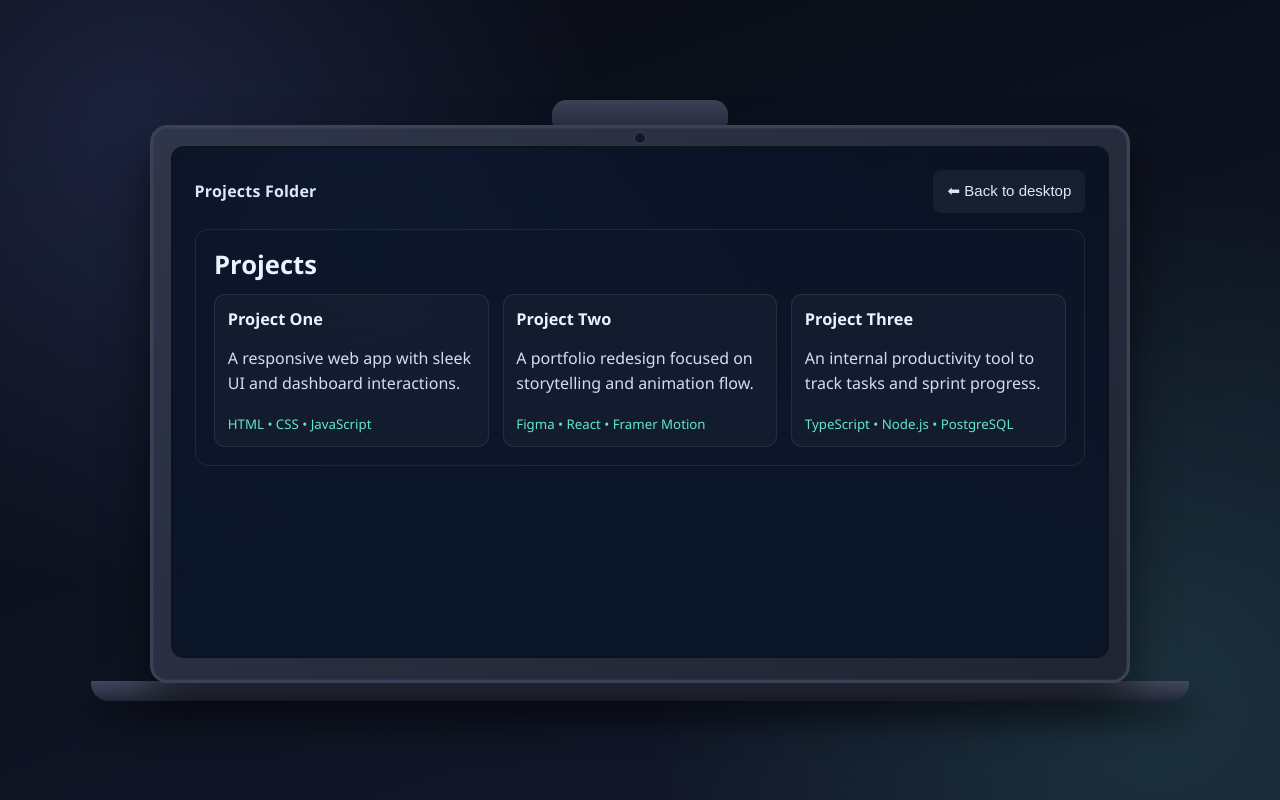
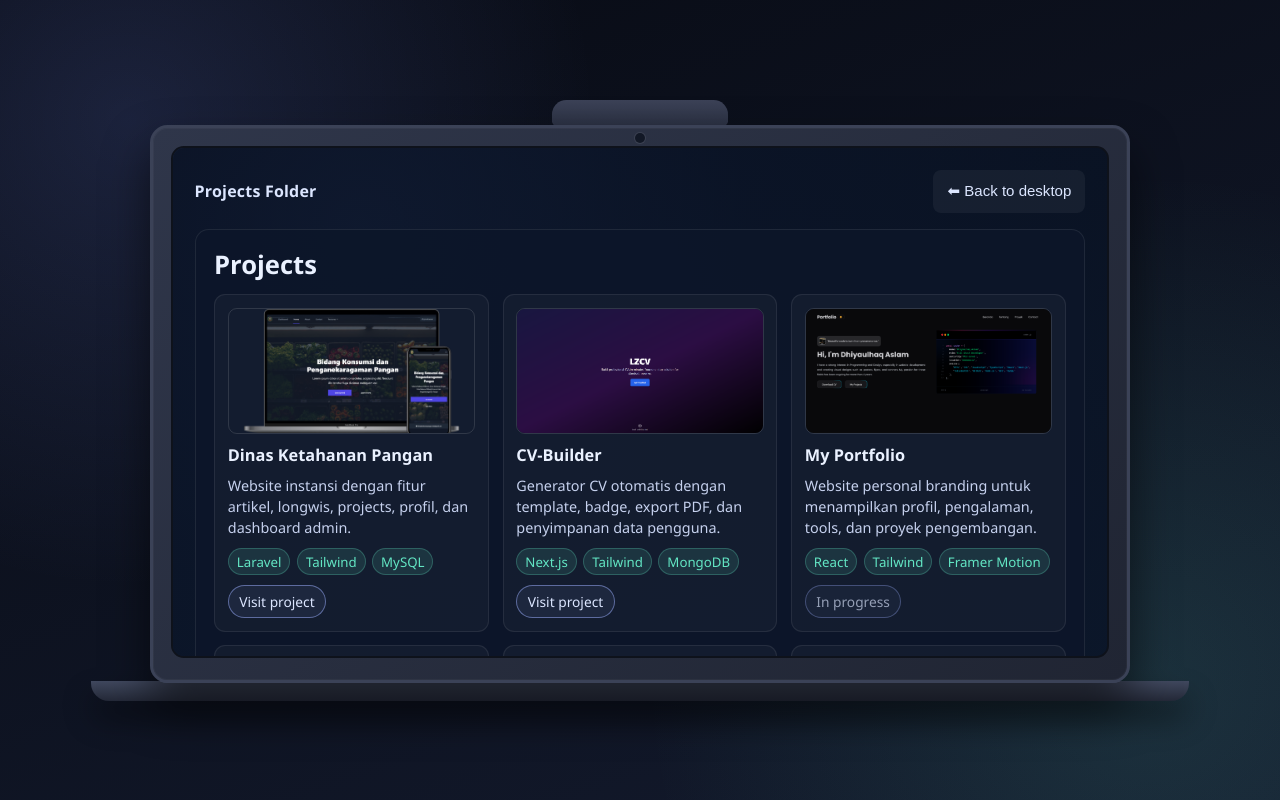
Before and after one commit to dhiyaulhaqaslam/Lz-porto, a plain HTML site: page index.html in a window 1280 px wide. Both pictures are taken after a click on the button "Projects". Drawn offline with Linux system fonts and the light colour scheme.

Commit message:
add: My Projects

```diff
--- a/index.html
+++ b/index.html
@@ -300,21 +300,86 @@
                   <h1>Projects</h1>
                   <div class="project-grid">
                     <article class="project-card">
-                      <h2>Project One</h2>
-                      <p>A responsive web app with sleek UI and dashboard interactions.</p>
-                      <span>HTML • CSS • JavaScript</span>
+                      <img src="assets/project-dkp.png" alt="Dinas Ketahanan Pangan project cover" loading="lazy" />
+                      <h2>Dinas Ketahanan Pangan</h2>
+                      <p>Website instansi dengan fitur artikel, longwis, projects, profil, dan dashboard admin.</p>
+                      <div class="project-tags">
+                        <span>Laravel</span>
+                        <span>Tailwind</span>
+                        <span>MySQL</span>
+                      </div>
+                      <a class="project-link" href="https://dkpmakassar.com/welcome" target="_blank" rel="noreferrer">Visit project</a>
                     </article>
 
                     <article class="project-card">
-                      <h2>Project Two</h2>
-                      <p>A portfolio redesign focused on storytelling and animation flow.</p>
-                      <span>Figma • React • Framer Motion</span>
+                      <img src="assets/cv-builder.png" alt="CV-Builder project cover" loading="lazy" />
+                      <h2>CV-Builder</h2>
+                      <p>Generator CV otomatis dengan template, badge, export PDF, dan penyimpanan data pengguna.</p>
+                      <div class="project-tags">
+                        <span>Next.js</span>
+                        <span>Tailwind</span>
+                        <span>MongoDB</span>
+                      </div>
+                      <a class="project-link" href="https://cv-builder-two-zeta.vercel.app/" target="_blank" rel="noreferrer">Visit project</a>
                     </article>
 
                     <article class="project-card">
-                      <h2>Project Three</h2>
-                      <p>An internal productivity tool to track tasks and sprint progress.</p>
-                      <span>TypeScript • Node.js • PostgreSQL</span>
+                      <img src="assets/porto.png" alt="My Portfolio project cover" loading="lazy" />
+                      <h2>My Portfolio</h2>
+                      <p>Website personal branding untuk menampilkan profil, pengalaman, tools, dan proyek pengembangan.</p>
+                      <div class="project-tags">
+                        <span>React</span>
+                        <span>Tailwind</span>
+                        <span>Framer Motion</span>
+                      </div>
+                      <a class="project-link" href="#" aria-disabled="true">In progress</a>
+                    </article>
+
+                    <article class="project-card">
+                      <img src="assets/Legacy.png" alt="Legacy project cover" loading="lazy" />
+                      <h2>Legacy</h2>
+                      <p>Platform layanan pembuatan website dengan fitur service management dan order management.</p>
+                      <div class="project-tags">
+                        <span>Laravel</span>
+                        <span>React</span>
+                        <span>Tailwind</span>
+                      </div>
+                      <a class="project-link" href="#" aria-disabled="true">In progress</a>
+                    </article>
+
+                    <article class="project-card">
+                      <img src="assets/zimagine.png" alt="Zimagine project cover" loading="lazy" />
+                      <h2>Zimagine</h2>
+                      <p>Web game interaktif dengan mode classic dan custom untuk menyusun serta menilai item pilihan.</p>
+                      <div class="project-tags">
+                        <span>React</span>
+                        <span>Tailwind</span>
+                        <span>Framer Motion</span>
+                      </div>
+                      <a class="project-link" href="https://zimagine.vercel.app/" target="_blank" rel="noreferrer">Visit project</a>
+                    </article>
+
+                    <article class="project-card">
+                      <img src="assets/zcramble.png" alt="Zcramble project cover" loading="lazy" />
+                      <h2>Zcramble</h2>
+                      <p>Game kata acak dengan mode solo dan ranked untuk tantangan kompetitif antar player.</p>
+                      <div class="project-tags">
+                        <span>React</span>
+                        <span>Tailwind</span>
+                        <span>MongoDB</span>
+                      </div>
+                      <a class="project-link" href="https://zcramble.vercel.app/" target="_blank" rel="noreferrer">Visit project</a>
+                    </article>
+
+                    <article class="project-card">
+                      <img src="assets/project-dkp2.png" alt="Guezz project cover" loading="lazy" />
+                      <h2>Guezz</h2>
+                      <p>Mini web game tebak kata berbasis browser dengan gameplay cepat dan ringan.</p>
+                      <div class="project-tags">
+                        <span>JavaScript</span>
+                        <span>CSS</span>
+                      </div>
+                      <a class="project-link" href="https://guezz.vercel.app/" target="_blank" rel="noreferrer">Visit project</a>
                     </article>
                   </div>
                 </article>
--- a/styles.css
+++ b/styles.css
@@ -475,7 +475,7 @@ body {
 
 .project-grid {
    display: grid;
-   grid-template-columns: repeat(auto-fit, minmax(180px, 1fr));
+   grid-template-columns: repeat(auto-fit, minmax(220px, 1fr));
    gap: 0.85rem;
 }
 
@@ -484,16 +484,67 @@ body {
    padding: 0.8rem;
    border: 1px solid rgba(255, 255, 255, 0.08);
    background: rgba(255, 255, 255, 0.03);
+   display: flex;
+   flex-direction: column;
+   gap: 0.62rem;
+}
+
+.project-card img {
+   width: 100%;
+   height: 126px;
+   object-fit: cover;
+   object-position: center;
+   border-radius: 0.55rem;
+   border: 1px solid rgba(255, 255, 255, 0.12);
 }
 
 .project-card h2 {
-   margin: 0 0 0.4rem;
+   margin: 0;
    font-size: 1.02rem;
 }
 
-.project-card span {
+.project-card p {
+   margin: 0;
+   color: #c6d1ee;
+   font-size: 0.9rem;
+   line-height: 1.45;
+}
+
+.project-tags {
+   display: flex;
+   flex-wrap: wrap;
+   gap: 0.4rem;
+}
+
+.project-tags span {
    color: var(--accent-2);
    font-size: 0.83rem;
+   background: rgba(99, 230, 196, 0.12);
+   border: 1px solid rgba(99, 230, 196, 0.25);
+   padding: 0.22rem 0.5rem;
+   border-radius: 999px;
+}
+
+.project-link {
+   margin-top: auto;
+   width: fit-content;
+   color: #dce6ff;
+   font-size: 0.86rem;
+   border: 1px solid rgba(157, 176, 255, 0.5);
+   border-radius: 999px;
+   padding: 0.36rem 0.65rem;
+   background: rgba(157, 176, 255, 0.08);
+   text-decoration: none;
+}
+
+.project-link:hover {
+   text-decoration: none;
+   background: rgba(157, 176, 255, 0.18);
+}
+
+.project-link[aria-disabled="true"] {
+   pointer-events: none;
+   opacity: 0.65;
 }
 
 .contact-list {
```
